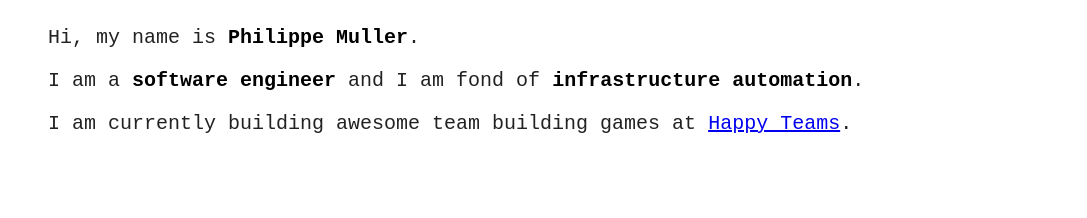
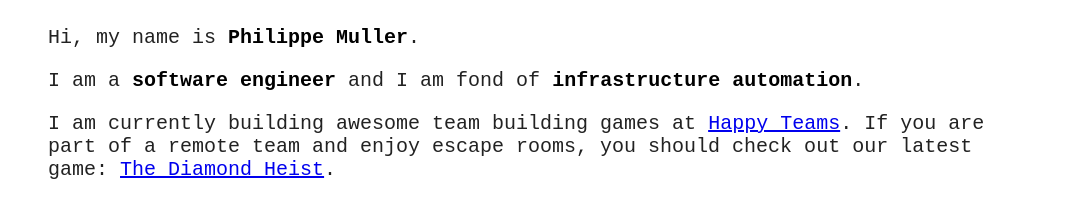
Before and after one commit to pmuller/website, a Gatsby site in the folder packages/website/: page / in a window 1280 px wide. Shown: the part 82-300 px from the top of the page, without its empty margins (96-1183 px from the left). Built offline with nearby package versions, Linux system fonts and the light colour scheme; Gatsby itself is replaced by a stand-in of ours.

Commit message:
Add a link toward The Diamond Heist

```diff
--- a/packages/website/src/components/Introduction.tsx
+++ b/packages/website/src/components/Introduction.tsx
@@ -16,6 +16,15 @@ export const Introduction: React.FC = () => (
       <a target="_blank" rel="noopener" href="https://happyteams.events/en">
         Happy Teams
       </a>
+      . If you are part of a remote team and enjoy escape rooms, you should
+      check out our latest game:{" "}
+      <a
+        target="_blank"
+        rel="noopener"
+        href="https://www.happyteams.events/en/the-diamond-heist"
+      >
+        The Diamond Heist
+      </a>
       .
     </p>
   </section>
```
